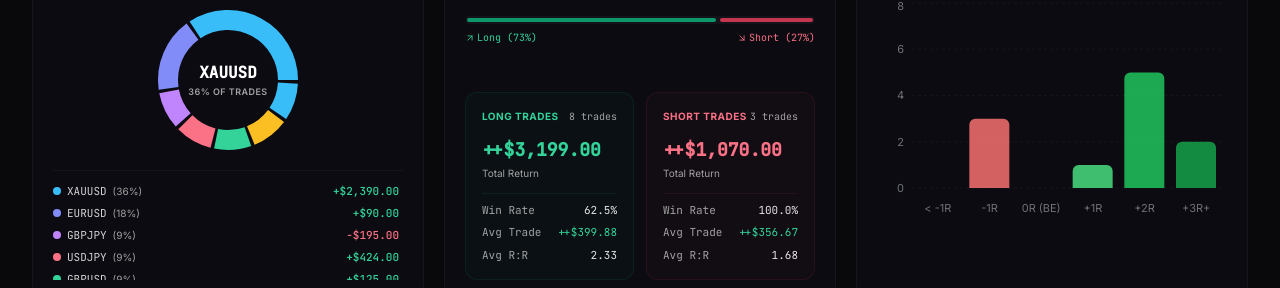
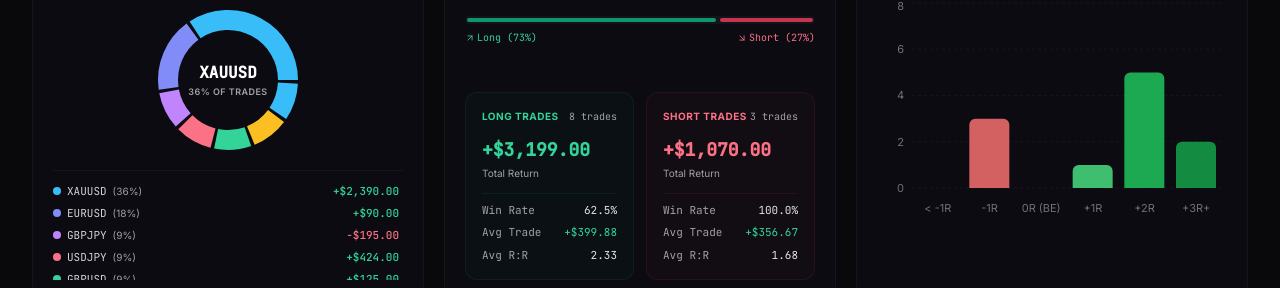
Before and after one commit to hyPe57/vertex, a Next.js app: page /analytics in a window 1280 px wide. Shown: the part 757-1045 px from the top of the page. Built offline with nearby package versions, Linux system fonts and the light colour scheme.

Commit message:
fix(analytics): fix duplicate ++ signs in Long/Short comparison cards

```diff
--- a/src/components/analytics/long-short-comparison.tsx
+++ b/src/components/analytics/long-short-comparison.tsx
@@ -74,7 +74,6 @@ export function LongShortComparison({ trades }: { trades: Trade[] }) {
 
           <div>
             <div className="text-lg font-bold font-mono text-emerald-400">
-              {long.totalPnl >= 0 ? "+" : ""}
               {formatCurrency(long.totalPnl)}
             </div>
             <div className="text-[10px] text-neutral-400 mt-0.5">Total Return</div>
@@ -88,7 +87,6 @@ export function LongShortComparison({ trades }: { trades: Trade[] }) {
             <div className="flex justify-between">
               <span className="text-neutral-400">Avg Trade</span>
               <span className={long.avgPnl >= 0 ? "text-emerald-400" : "text-rose-400"}>
-                {long.avgPnl >= 0 ? "+" : ""}
                 {formatCurrency(long.avgPnl)}
               </span>
             </div>
@@ -110,7 +108,6 @@ export function LongShortComparison({ trades }: { trades: Trade[] }) {
 
           <div>
             <div className="text-lg font-bold font-mono text-rose-400">
-              {short.totalPnl >= 0 ? "+" : ""}
               {formatCurrency(short.totalPnl)}
             </div>
             <div className="text-[10px] text-neutral-400 mt-0.5">Total Return</div>
@@ -124,7 +121,6 @@ export function LongShortComparison({ trades }: { trades: Trade[] }) {
             <div className="flex justify-between">
               <span className="text-neutral-400">Avg Trade</span>
               <span className={short.avgPnl >= 0 ? "text-emerald-400" : "text-rose-400"}>
-                {short.avgPnl >= 0 ? "+" : ""}
                 {formatCurrency(short.avgPnl)}
               </span>
             </div>
```
